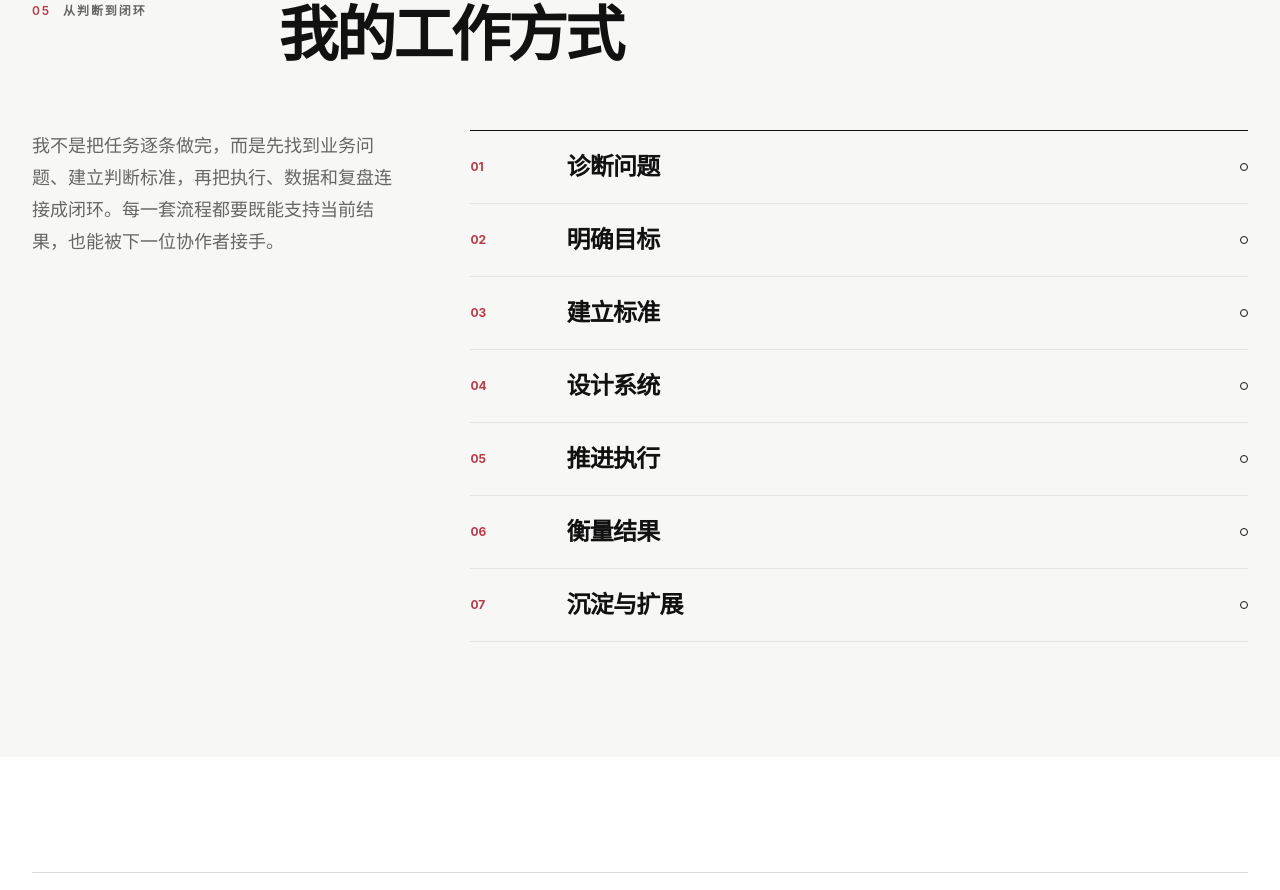
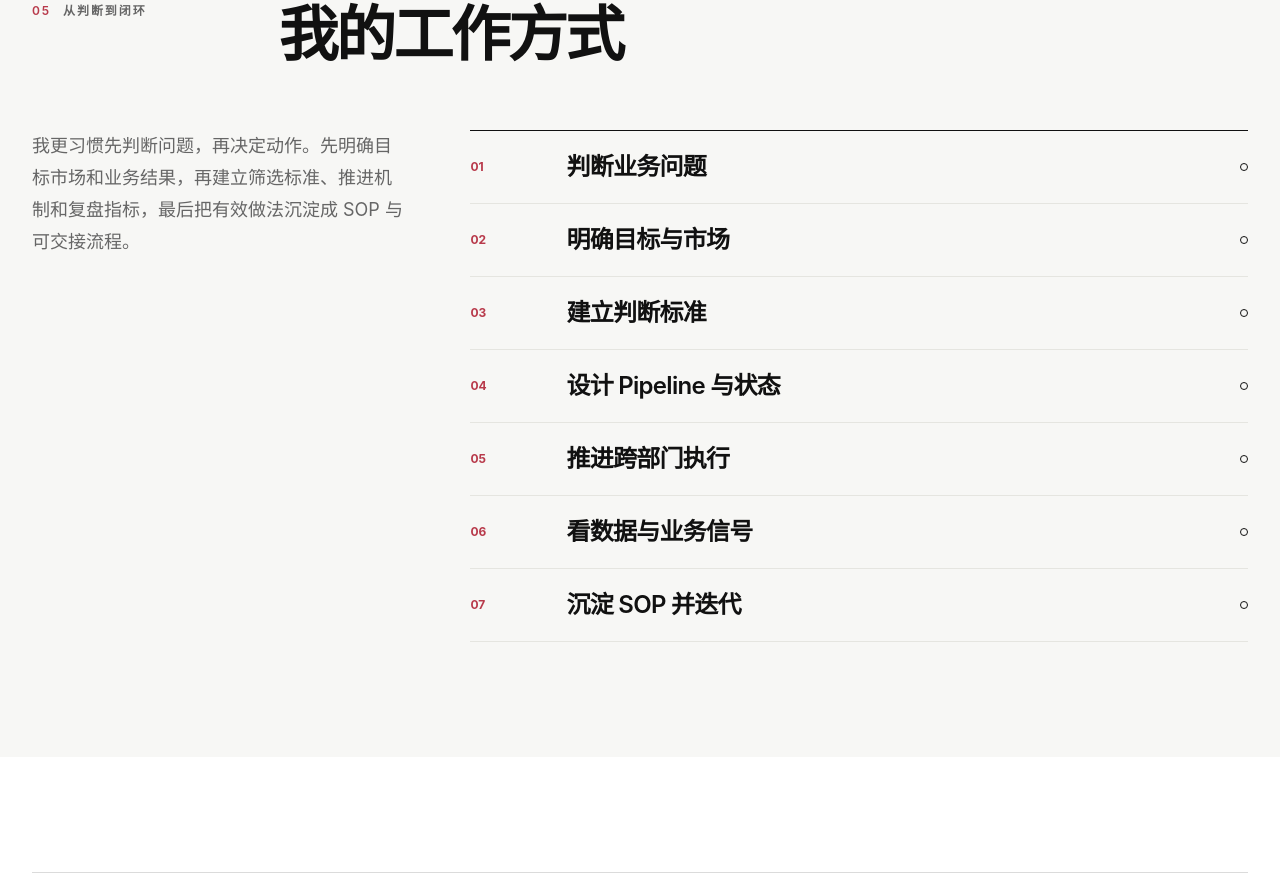
Before and after one commit to chenghongchao/cien-work, a Next.js app: page / in a window 1280 px wide. Shown: the part 7057-7947 px from the top of the page. Built offline with nearby package versions, Linux system fonts and the light colour scheme; no server answers.

Commit message:
Refine operating methodology

```diff
--- a/src/data/methodology.ts
+++ b/src/data/methodology.ts
@@ -2,16 +2,16 @@ import type { LocalizedText } from "./types";
 
 export const methodology = {
   intro: {
-    zh: "我不是把任务逐条做完，而是先找到业务问题、建立判断标准，再把执行、数据和复盘连接成闭环。每一套流程都要既能支持当前结果，也能被下一位协作者接手。",
-    en: "I do not treat operations as a queue of tasks. I diagnose the business problem, define decision rules, and connect execution, data, and review into one loop that another operator can inherit.",
+    zh: "我更习惯先判断问题，再决定动作。先明确目标市场和业务结果，再建立筛选标准、推进机制和复盘指标，最后把有效做法沉淀成 SOP 与可交接流程。",
+    en: "I prefer to diagnose before acting. I clarify the target market and business outcome first, then define decision rules, execution stages, and review metrics before documenting what works into SOPs and handoff-ready workflows.",
   } satisfies LocalizedText,
   steps: [
-    { zh: "诊断问题", en: "Diagnose" },
-    { zh: "明确目标", en: "Set the target" },
-    { zh: "建立标准", en: "Define decision rules" },
-    { zh: "设计系统", en: "Build the system" },
-    { zh: "推进执行", en: "Execute" },
-    { zh: "衡量结果", en: "Measure" },
-    { zh: "沉淀与扩展", en: "Document & scale" },
+    { zh: "判断业务问题", en: "Diagnose the business problem" },
+    { zh: "明确目标与市场", en: "Define target and market" },
+    { zh: "建立判断标准", en: "Set decision rules" },
+    { zh: "设计 Pipeline 与状态", en: "Design pipeline and stages" },
+    { zh: "推进跨部门执行", en: "Drive cross-functional execution" },
+    { zh: "看数据与业务信号", en: "Review data and business signals" },
+    { zh: "沉淀 SOP 并迭代", en: "Document SOPs and iterate" },
   ] satisfies LocalizedText[],
 };
```
